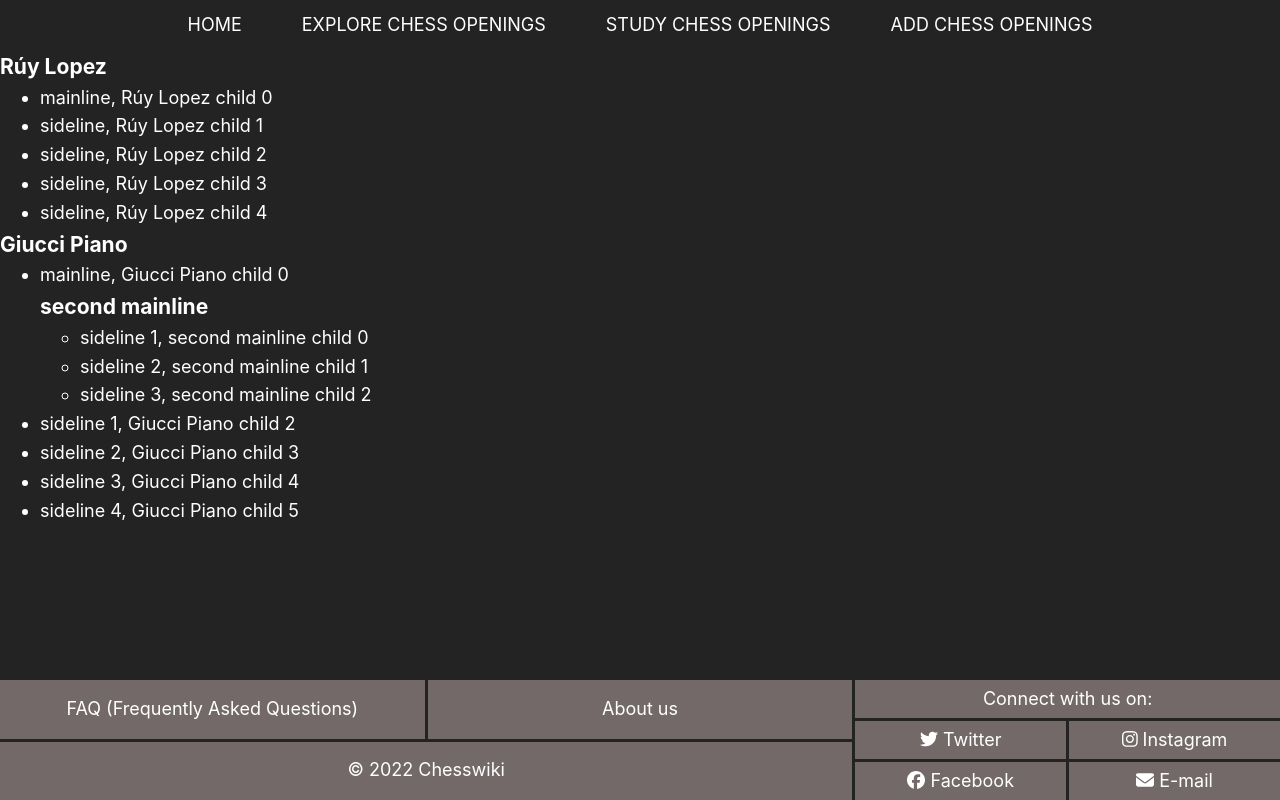
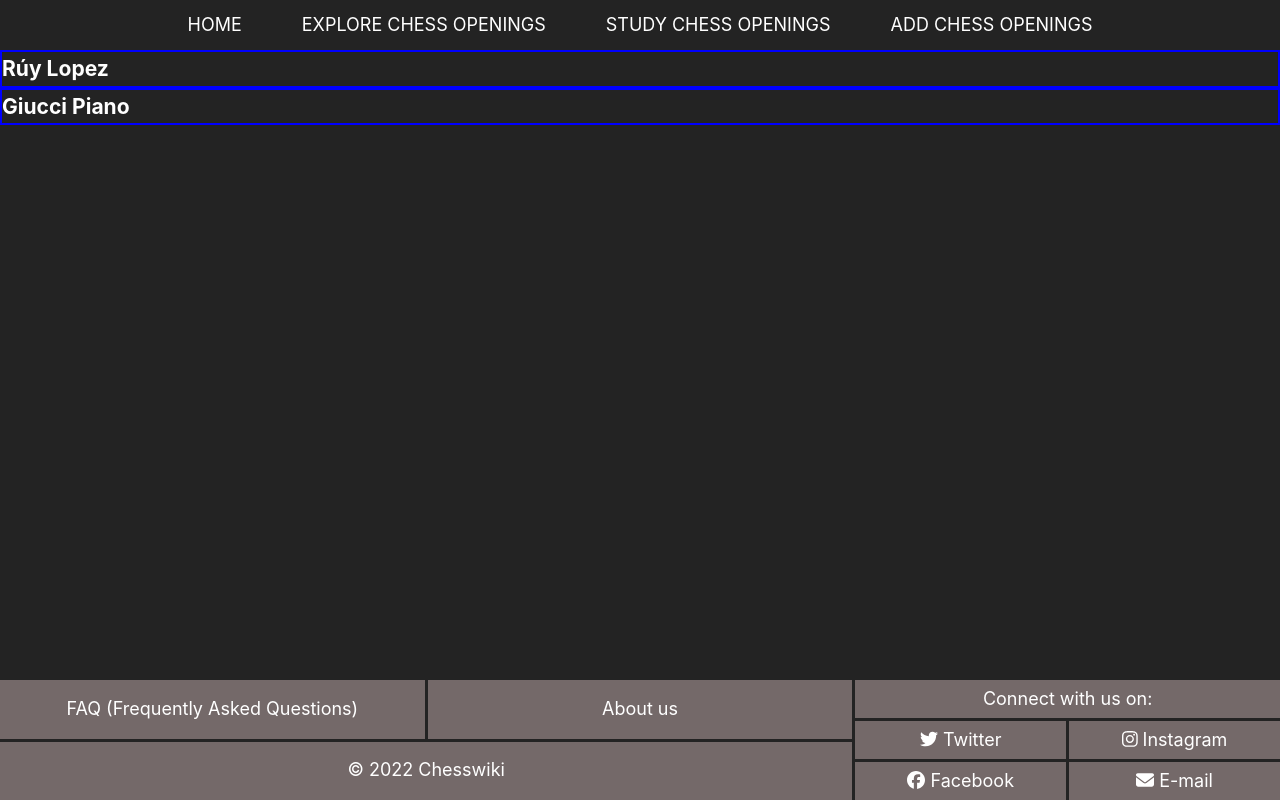
Before and after one commit to Lode2/nextjs-chesswiki, a Next.js app: page /test-routes/testList in a window 1280 px wide. Built offline with nearby package versions, Linux system fonts and the light colour scheme.

Commit message:
Tried adding collapse animation, turns out it is quite complex to get right.

```diff
--- a/components/CollapsibleList.js
+++ b/components/CollapsibleList.js
@@ -1,4 +1,4 @@
-// import styles from './'
+import styles from '../styles/collapseList.module.css'
 
 export default function CollapsibleList(props) {
   const list = [
@@ -28,6 +28,16 @@ export default function CollapsibleList(props) {
       ]
     }
   ]
+
+  return (
+    <>
+      {renderParent(list[0])}
+      {renderParent(list[1])}
+
+    </>
+  )
+}
+
 function renderParent(parent) {
   const renderedChildren = parent.children.map((item, index) => {
     if (item.type === 'child') {
@@ -39,18 +49,23 @@ export default function CollapsibleList(props) {
   })
   return (
     <div>
-        <div className="parentWrapper"><h3 style={{ margin: '0' }}>{parent.name}</h3></div>
-        <div className="childrenWrapper"><ul style={{ margin: '0' }}>{renderedChildren}</ul></div>
+      <div className={styles.parentWrapper} onClick={toggleChildren}><h3 style={{ margin: '0' }}>{parent.name}</h3></div>
+      <div className={styles.childrenWrapper}><ul style={{ margin: '0' }}>{renderedChildren}</ul></div>
     </div>
   )
 }
-  return (
-    <>
-      {renderParent(list[0])}
-      {renderParent(list[1])}
+// an entire thread about collapse animations: https://stackoverflow.com/questions/3508605/how-can-i-transition-height-0-to-height-auto-using-css
+function toggleChildren(e) {
+  const parentElement = e.currentTarget
+  const childrenWrapper = parentElement.nextElementSibling // sibling because the children wrapper is a sibling
+  // childrenWrapper.className = styles.collapsedChildrenWrapper
+  // childrenWrapper.classList.toggle(styles.collapsedChildrenWrapper)
+  if (!childrenWrapper.style.height || childrenWrapper.style.height == '0px') {
+    childrenWrapper.style.height = Array.prototype.reduce.call(childrenWrapper.childNodes, function (p, c) { return p + (c.offsetHeight || 0); }, 0) + 'px';
+  } else {
+    childrenWrapper.style.height = '0px';
+  }
 
-    </>
-  )
 }
 
 
--- a/styles/collapseList.module.css
+++ b/styles/collapseList.module.css
@@ -0,0 +1,21 @@
+.parentWrapper {
+    border: 2px blue solid;
+}
+
+/* .childrenWrapper {
+    border: 2px red dotted;
+    height: 0;
+    transition: height 0.15s ease-out;
+    overflow: hidden;
+} */
+
+/* .collapsedChildrenWrapper {
+    height: 100%;
+    transition: height 0.15s ease-in;
+} */
+
+.childrenWrapper {
+    height: 0px;
+    transition: height 0.3s ease;
+    overflow: hidden;
+}
```
Also changed, not shown: TODO.txt. Lines whose indentation alone changed are shown as unchanged.
